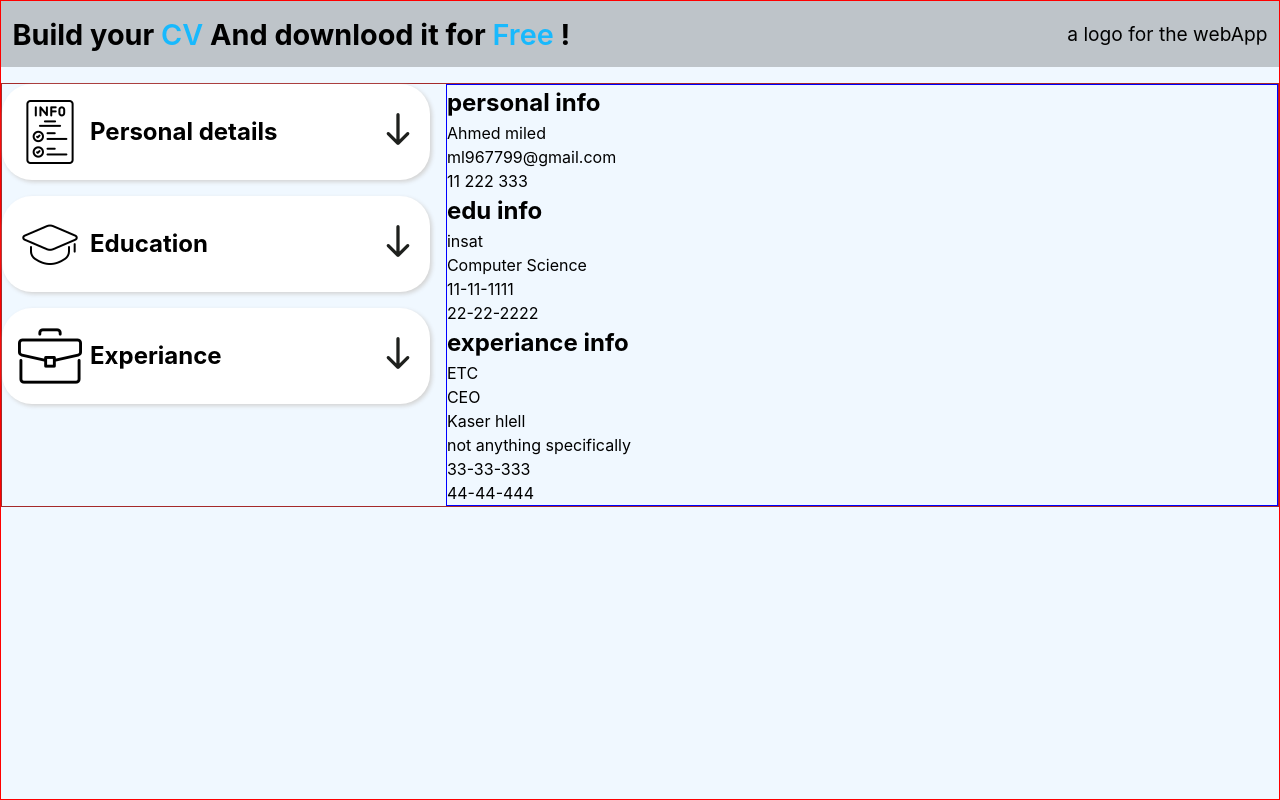
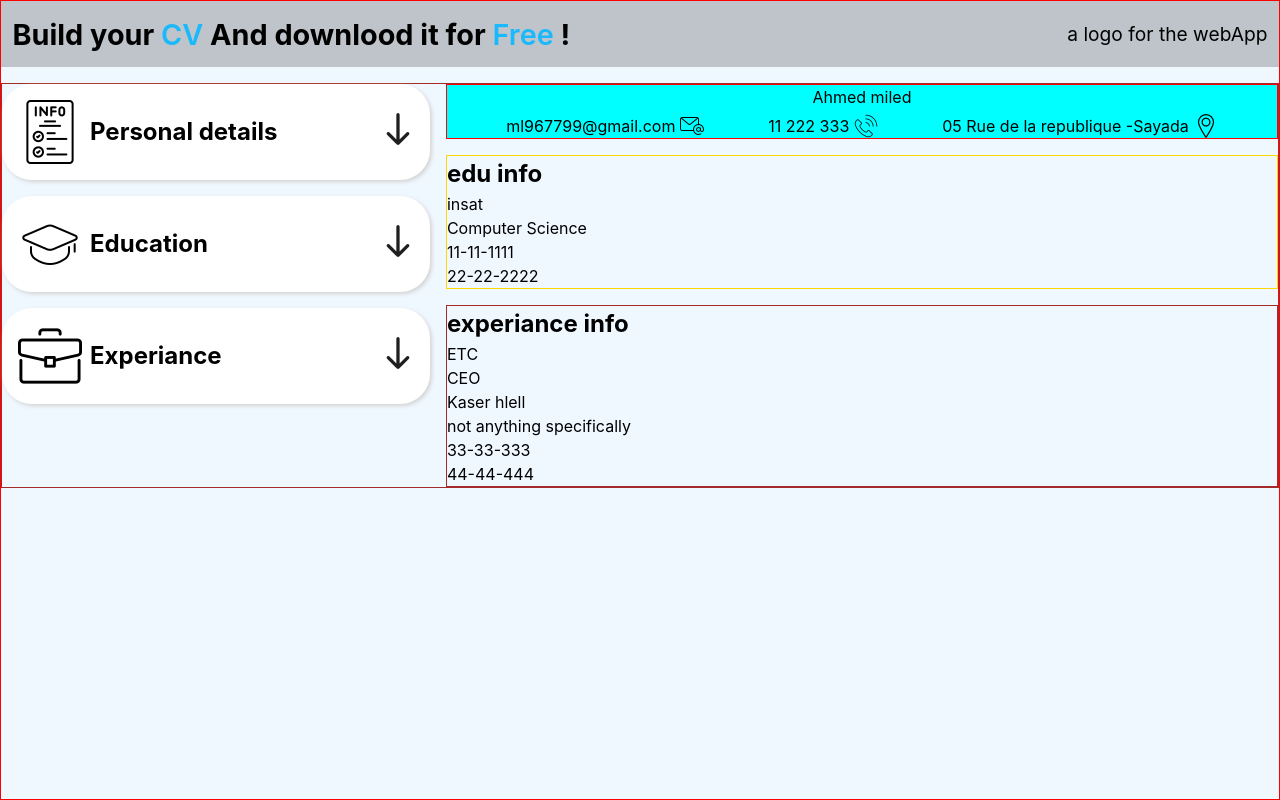
Before and after one commit to Vole-de-Mort/CV-App, a React (Vite) app: page / in a window 1280 px wide. Built offline with nearby package versions, Linux system fonts and the light colour scheme.

Commit message:
Detail Section Fixed sharing data and synchronism

```diff
--- a/src/App.jsx
+++ b/src/App.jsx
@@ -15,6 +15,7 @@ function App() {
         name: 'Ahmed miled',
         email: 'ml967799@gmail.com',
         phoneNumber: '11 222 333',
+        adresse: '05 Rue de la republique -Sayada',
       },
     ], // the education data is a list that containes the education achivment's
     educationData: [
--- a/src/MainSection.jsx
+++ b/src/MainSection.jsx
@@ -1,15 +1,39 @@
+import './styles/MainSection.css';
+import im1 from './assets/email.png';
+import im2 from './assets/phone.png';
+import im3 from './assets/localisation.png';
+
 export default function MainSection(props) {
+  console.log(props);
   return (
     <div className='main'>
-      {console.log(props)}
       <div className='personalInfoBox'>
-        <p>personal info</p>
-        {props.sharedData.personalData[0].name} <br />
-        {props.sharedData.personalData[0].email} <br />
-        {props.sharedData.personalData[0].phoneNumber}
+        <div className='fullName'>{props.sharedData.personalData[0].name}</div>
+        <div className='personalData'>
+          <div className='email'>
+            <div className='text'>{props.sharedData.personalData[0].email}</div>
+            <img src={im1} alt='email icone' />
+          </div>
+          <div className='phoneNumber'>
+            <div className='text'>
+              {props.sharedData.personalData[0].phoneNumber}
+            </div>
+            <img src={im2} alt='phone number icone' />
+          </div>
+          <div className='adresse'>
+            <div className='text'>
+              {props.sharedData.personalData[0].adresse}
+            </div>
+            <img src={im3} alt='adresse et localisation icone' />
+          </div>
+        </div>
       </div>
+      {/*
+        namlou un composent pour generer les block SI'il EXSISTE
+      */}
       <div className='educationInfo'>
         <p>edu info </p>
+        {/*lazem map throw educationData */}
         {props.sharedData.educationData[0].schoolName} <br />
         {props.sharedData.educationData[0].degree} <br />
         {props.sharedData.educationData[0].startDate} <br />
@@ -17,6 +41,7 @@ export default function MainSection(props) {
       </div>
       <div className='experianceInfo'>
         <p>experiance info </p>
+        {/*lazem map throw experianceData */}
         {props.sharedData.experianceData[0].companyName} <br />
         {props.sharedData.experianceData[0].position} <br />
         {props.sharedData.experianceData[0].location} <br />
--- a/src/components/PersonalDetailsForm.jsx
+++ b/src/components/PersonalDetailsForm.jsx
@@ -1,5 +1,4 @@
 import { useState } from 'react';
-import '../styles/PersonalDetailsForm.css';
 
 export default function PersonalDetailsForm(props) {
   const [formData, setFormData] = useState(props.sharedData.personalData[0]);
@@ -25,7 +24,7 @@ export default function PersonalDetailsForm(props) {
 
   return (
     <>
-      <div className='fullName'>
+      <div className='fullNameForm'>
         <label htmlFor='name'>Full name</label>
         <input
           type='text'
@@ -35,7 +34,7 @@ export default function PersonalDetailsForm(props) {
           onChange={handleInputData}
         />
       </div>
-      <div className='email'>
+      <div className='emailForm'>
         <label htmlFor='email'>E-mail</label>
         <input
           type='email'
@@ -45,12 +44,22 @@ export default function PersonalDetailsForm(props) {
           onChange={handleInputData}
         />
       </div>
-      <div className='phoneNumber'>
+      <div className='phoneNumberForm'>
         <label htmlFor='phoneNumber'>Phone number</label>
         <input
           type='text'
           placeholder='33 444 555'
           id='phoneNumber'
+          //value={formData.phoneNumber}
+          onChange={handleInputData}
+        />
+      </div>
+      <div className='adresseForm'>
+        <label htmlFor='adresse'>Adresse</label>
+        <input
+          type='text'
+          placeholder='05 Rue de ... -London '
+          id='adresse'
           //value={formData.phoneNumber}
           onChange={handleInputData}
         />
--- a/src/styles/App.css
+++ b/src/styles/App.css
@@ -26,6 +26,8 @@
   gap: 1em;
 }
 
-.main {
-  border: 1px solid blue;
+.main{
+  display: flex;
+  flex-direction: column;
+  gap: 1em;
 }
--- a/src/styles/GenereBox.css
+++ b/src/styles/GenereBox.css
@@ -109,7 +109,7 @@ button[type='button']:hover{
 .hidden {
   display: none;
 }
-  .error {
+.error {
   color: red;
   font-size: 0.8em;
   margin-top: 0.5em;
--- /dev/null
+++ b/src/styles/MainSection.css
@@ -0,0 +1,26 @@
+.personalInfoBox{
+  background-color: aqua;
+  border: 1px solid red;
+  display: flex;
+  flex-direction: column;
+
+  align-items: center;
+  gap: .3em;
+}
+.personalData{
+  display: flex;
+  justify-content: space-evenly;
+  gap: .3em;
+  width: 100%;
+}
+.email, .phoneNumber, .adresse{
+  display: flex;
+  align-items: center;
+  gap: .3em;
+}
+.educationInfo{
+  border: 1px solid gold;
+}
+.experianceInfo{
+  border: 1px solid brown;
+}
```
Also changed, not shown: src/styles/PersonalDetailsForm.css (deleted).
